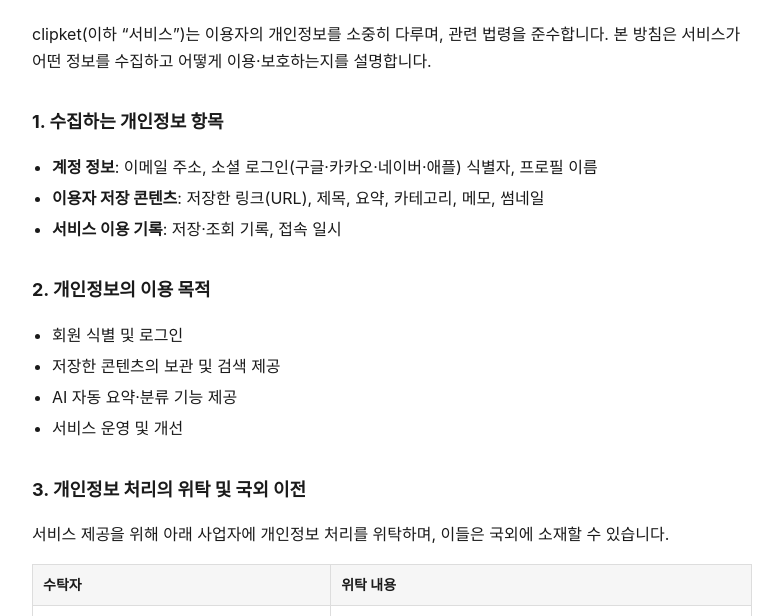
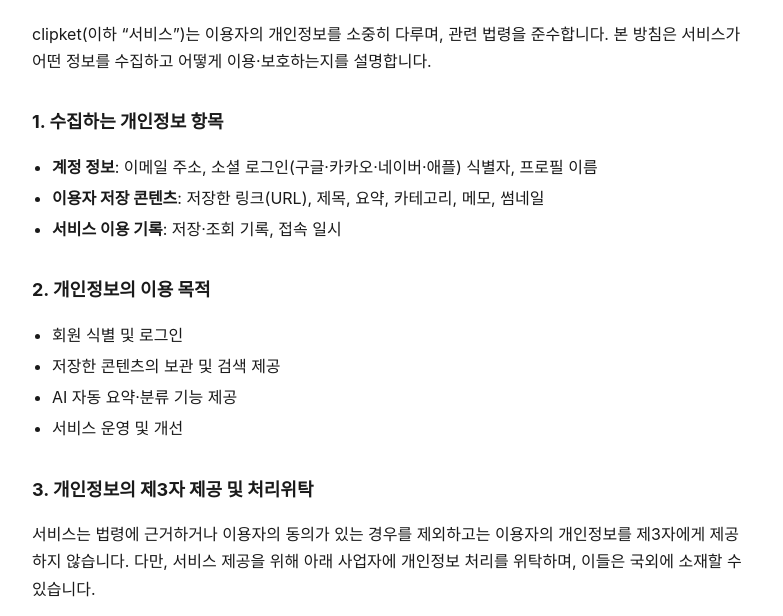
Before and after one commit to JustDoIt-Lee/clipket-legal, a plain HTML site: page privacy-policy.html in a window 1280 px wide. Shown: the part 130-746 px from the top of the page, without its empty margins (248-1031 px from the left). Drawn offline with Linux system fonts and the light colour scheme.

Commit message:
Add third-party-provision statement + violation-based service restriction

```diff
--- a/privacy-policy.html
+++ b/privacy-policy.html
@@ -51,8 +51,12 @@
     <li>서비스 운영 및 개선</li>
   </ul>
 
-  <h2>3. 개인정보 처리의 위탁 및 국외 이전</h2>
-  <p>서비스 제공을 위해 아래 사업자에 개인정보 처리를 위탁하며, 이들은 국외에 소재할 수 있습니다.</p>
+  <h2>3. 개인정보의 제3자 제공 및 처리위탁</h2>
+  <p>
+    서비스는 법령에 근거하거나 이용자의 동의가 있는 경우를 제외하고는 이용자의 개인정보를
+    제3자에게 제공하지 않습니다. 다만, 서비스 제공을 위해 아래 사업자에 개인정보 처리를
+    위탁하며, 이들은 국외에 소재할 수 있습니다.
+  </p>
   <table>
     <tr><th>수탁자</th><th>위탁 내용</th></tr>
     <tr><td>Supabase Inc.</td><td>데이터 저장 및 인증</td></tr>
```
Also changed, not shown: terms-of-service.html (+4 -0 lines).
